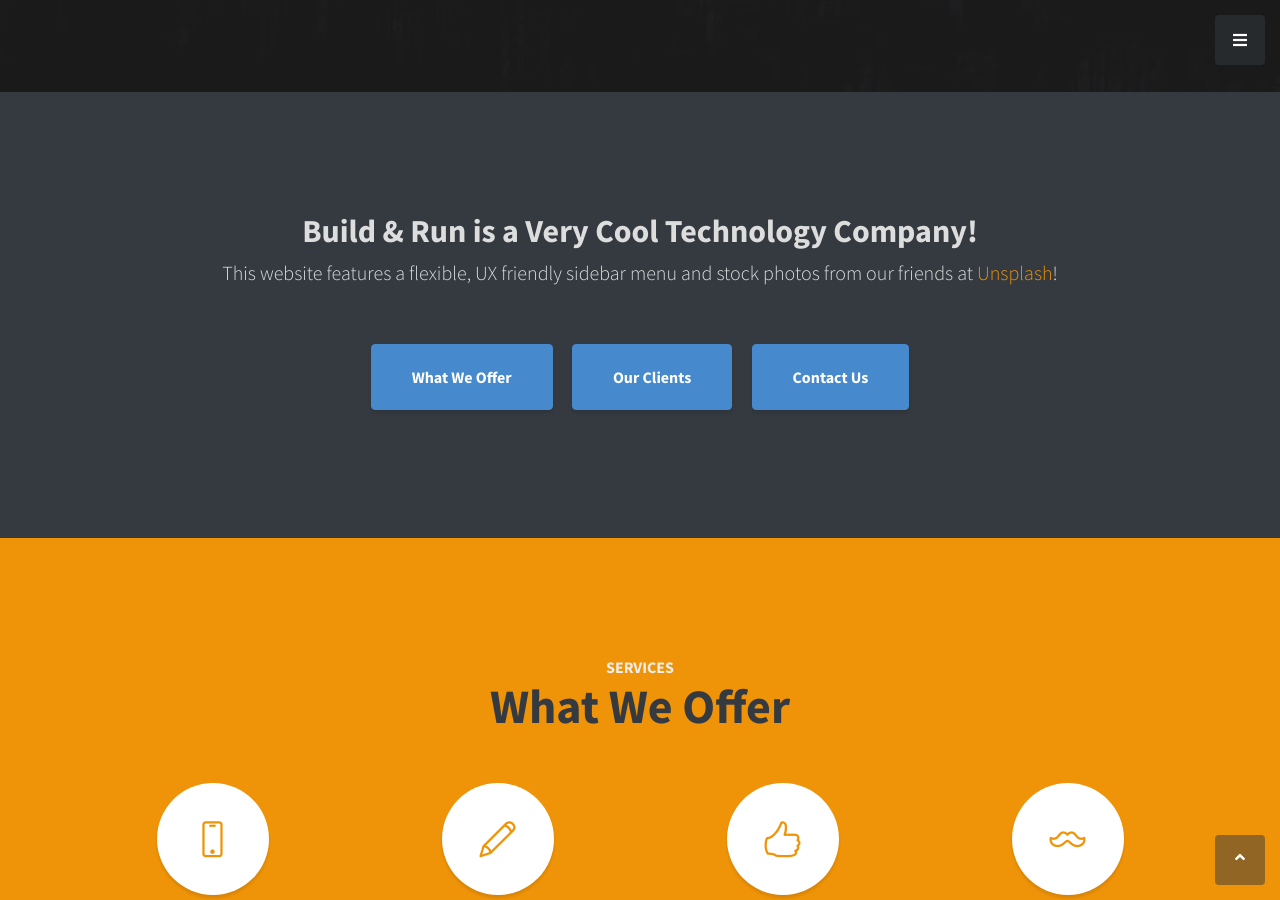
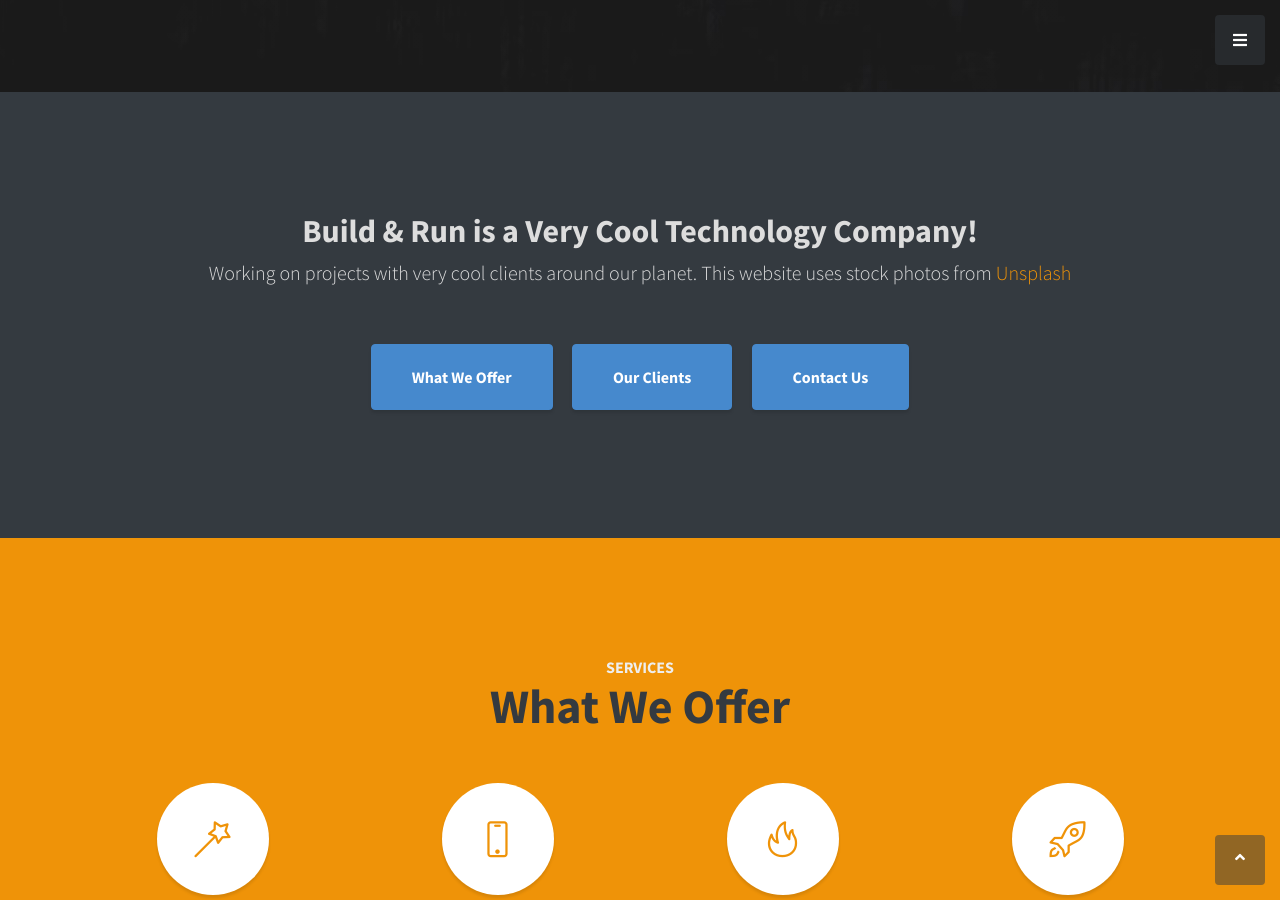
Before and after one commit to mortend/mortend.github.io, a Jekyll site: the page built from index.html, in a window 1280 px wide and 900 px high, scrolled down 808 px. Built offline with Jekyll 4.4.1, drawn with Linux system fonts in a browser that asks for light colours; some of the changed text lies outside the part shown.

Commit message:
services

```diff
--- a/index.html
+++ b/index.html
@@ -10,9 +10,9 @@
       <div class="col-lg-10 mx-auto">
         <h2>Build & Run is a Very Cool Technology Company!</h2>
         <p class="lead mb-5">
-          This website features a flexible, UX friendly sidebar menu and stock
-          photos from our friends at
-          <a href="https://unsplash.com/" target="_blank">Unsplash</a>!
+          Working on projects with very cool clients around our planet. This
+          website uses stock photos from
+          <a href="https://unsplash.com/" target="_blank">Unsplash</a>
         </p>
         <a
           class="btn btn-secondary btn-xl js-scroll-trigger m-2"
@@ -43,43 +43,43 @@
     <div class="row">
       <div class="col-lg-3 col-md-6 mb-5 mb-lg-0">
         <span class="service-icon rounded-circle mx-auto mb-3">
+          <i class="icon-magic-wand"></i>
+        </span>
+        <h4>
+          <strong>Software Solutions</strong>
+        </h4>
+        <p class="text-faded mb-0">Decades of experience—All platforms</p>
+      </div>
+      <div class="col-lg-3 col-md-6 mb-5 mb-lg-0">
+        <span class="service-icon rounded-circle mx-auto mb-3">
           <i class="icon-screen-smartphone"></i>
         </span>
         <h4>
-          <strong>Responsive</strong>
+          <strong>Apps & Integrations</strong>
         </h4>
-        <p class="text-faded mb-0">Looks great on any screen size!</p>
+        <p class="text-faded mb-0">Let's put that in your app!</p>
       </div>
-      <div class="col-lg-3 col-md-6 mb-5 mb-lg-0">
+      <div class="col-lg-3 col-md-6">
         <span class="service-icon rounded-circle mx-auto mb-3">
-          <i class="icon-pencil"></i>
+          <i class="icon-fire"></i>
         </span>
         <h4>
-          <strong>Redesigned</strong>
+          <strong>Firefighting</strong>
         </h4>
-        <p class="text-faded mb-0">Freshly redesigned for The Future™</p>
+        <p class="text-faded mb-0">In trouble? Big wallet?</p>
       </div>
       <div class="col-lg-3 col-md-6 mb-5 mb-md-0">
         <span class="service-icon rounded-circle mx-auto mb-3">
-          <i class="icon-like"></i>
+          <i class="icon-rocket"></i>
         </span>
         <h4>
-          <strong>Favorited</strong>
+          <strong>Optimizing</strong>
         </h4>
         <p class="text-faded mb-0">
-          Millions of users
+          Your users
           <i class="fas fa-heart"></i>
-          Build & Run!
+          Build & Run
         </p>
-      </div>
-      <div class="col-lg-3 col-md-6">
-        <span class="service-icon rounded-circle mx-auto mb-3">
-          <i class="icon-mustache"></i>
-        </span>
-        <h4>
-          <strong>Question</strong>
-        </h4>
-        <p class="text-faded mb-0">I mustache you a question...</p>
       </div>
     </div>
   </div>
@@ -119,7 +119,7 @@
 <!-- Callout -->
 <section class="callout">
   <div class="container text-center">
-    <h2 class="mx-auto mb-5 text-light">Check Out Our Open Source Software!</h2>
+    <h2 class="mx-auto mb-5 text-light">Check Out Our Open Source Projects!</h2>
     <a
       class="btn btn-primary btn-xl"
       href="https://github.com/mortend/"
@@ -141,7 +141,7 @@
   <div class="container">
     <div class="content-section-heading text-center">
       <h3 class="text-primary mb-0">Clients</h3>
-      <h2 class="mb-5">Building Together</h2>
+      <h2 class="mb-5">In Code We Trust</h2>
     </div>
     <div class="row no-gutters">
       <div class="col-lg-6">
```
Also changed, not shown: other parts of index.html (+2 -2 lines).
